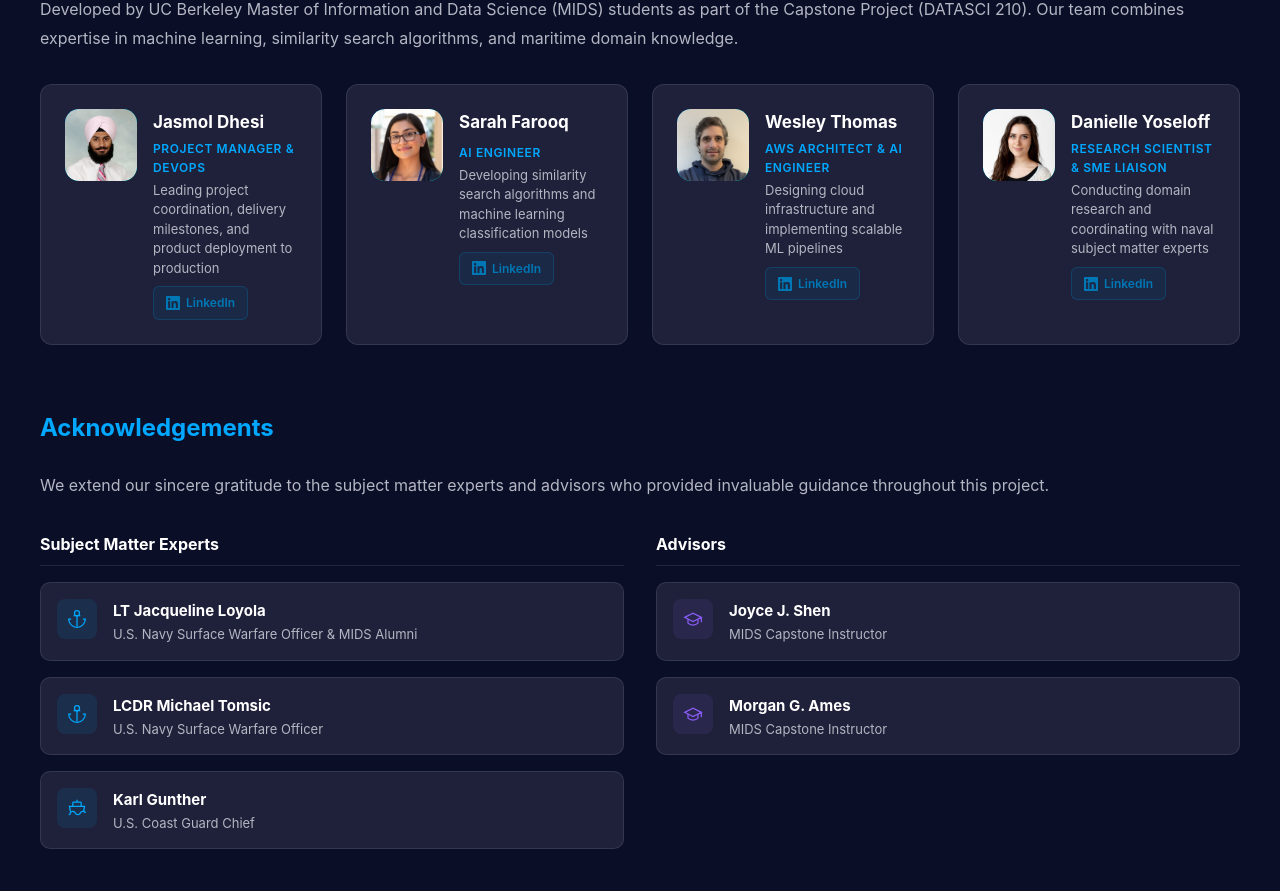
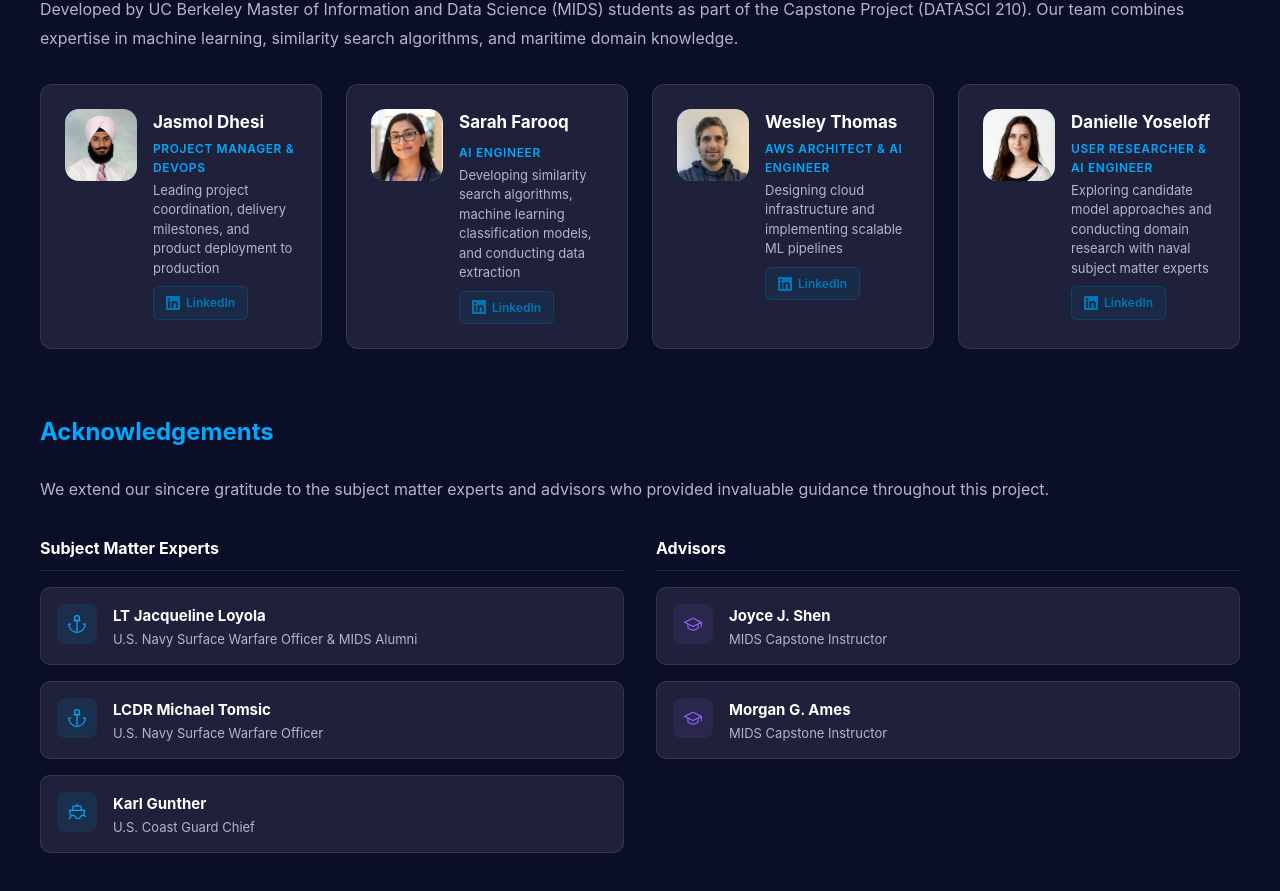
Before and after one commit to JasmolSD/deep-keel, a React (Vite) app in the folder client/: page /about in a window 1280 px wide. Shown: the part 2293-3184 px from the top of the page. Built offline with nearby package versions, Linux system fonts and the light colour scheme; no server answers.

Commit message:
updating bios

```diff
--- a/client/src/pages/About.jsx
+++ b/client/src/pages/About.jsx
@@ -229,7 +229,7 @@ const AboutPage = () => {
                                 <div className="team-info">
                                     <h4>Sarah Farooq</h4>
                                     <span className="team-role">AI Engineer</span>
-                                    <p>Developing similarity search algorithms and machine learning classification models</p>
+                                    <p>Developing similarity search algorithms, machine learning classification models, and conducting data extraction</p>
                                     <a href="https://www.linkedin.com/in/sarah-farooq/" target="_blank" rel="noopener noreferrer" className="linkedin-link">
                                         <svg viewBox="0 0 24 24" fill="currentColor">
                                             <path d="M20.447 20.452h-3.554v-5.569c0-1.328-.027-3.037-1.852-3.037-1.853 0-2.136 1.445-2.136 2.939v5.667H9.351V9h3.414v1.561h.046c.477-.9 1.637-1.85 3.37-1.85 3.601 0 4.267 2.37 4.267 5.455v6.286zM5.337 7.433a2.062 2.062 0 01-2.063-2.065 2.064 2.064 0 112.063 2.065zm1.782 13.019H3.555V9h3.564v11.452zM22.225 0H1.771C.792 0 0 .774 0 1.729v20.542C0 23.227.792 24 1.771 24h20.451C23.2 24 24 23.227 24 22.271V1.729C24 .774 23.2 0 22.222 0h.003z" />
@@ -262,8 +262,8 @@ const AboutPage = () => {
                                 </div>
                                 <div className="team-info">
                                     <h4>Danielle Yoseloff</h4>
-                                    <span className="team-role">Research Scientist & SME Liaison</span>
-                                    <p>Conducting domain research and coordinating with naval subject matter experts</p>
+                                    <span className="team-role">User Researcher & AI Engineer</span>
+                                    <p>Exploring candidate model approaches and conducting domain research with naval subject matter experts</p>
                                     <a href="https://www.linkedin.com/in/danielleyoseloff/" target="_blank" rel="noopener noreferrer" className="linkedin-link">
                                         <svg viewBox="0 0 24 24" fill="currentColor">
                                             <path d="M20.447 20.452h-3.554v-5.569c0-1.328-.027-3.037-1.852-3.037-1.853 0-2.136 1.445-2.136 2.939v5.667H9.351V9h3.414v1.561h.046c.477-.9 1.637-1.85 3.37-1.85 3.601 0 4.267 2.37 4.267 5.455v6.286zM5.337 7.433a2.062 2.062 0 01-2.063-2.065 2.064 2.064 0 112.063 2.065zm1.782 13.019H3.555V9h3.564v11.452zM22.225 0H1.771C.792 0 0 .774 0 1.729v20.542C0 23.227.792 24 1.771 24h20.451C23.2 24 24 23.227 24 22.271V1.729C24 .774 23.2 0 22.222 0h.003z" />
```
